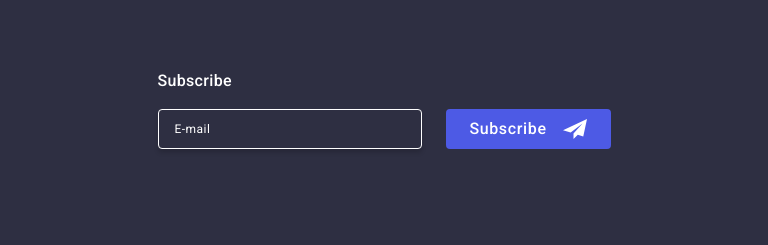
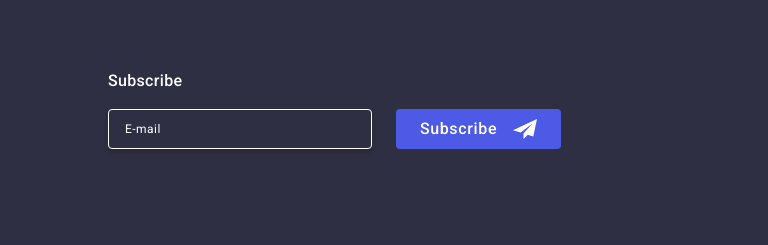
Before and after one commit to Tetiana-Polishchuk3/goit-markup-hw-06, a plain HTML site: page index.html in a window 768 px wide. Shown: the part 4124-4369 px from the top of the page. Drawn offline with nearby package versions, Linux system fonts and the light colour scheme.

Commit message:
add adaptive

```diff
--- a/css/styles.css
+++ b/css/styles.css
@@ -740,11 +740,10 @@ button {
 }
 .footer-container {
   display: flex;
-  justify-content: flex-start;
+  justify-content: center;
   flex-wrap: wrap;
   align-items: baseline;
   row-gap: 72px;
-  justify-content: center;
 }
 .footer-media {
   font-weight: 500;
@@ -844,6 +843,7 @@ input::placeholder {
 
 @media screen and (min-width: 768px) and (max-width: 1157px) {
   .footer-container {
+    justify-content: flex-start;
     width: 584px;
   }
 }
```
